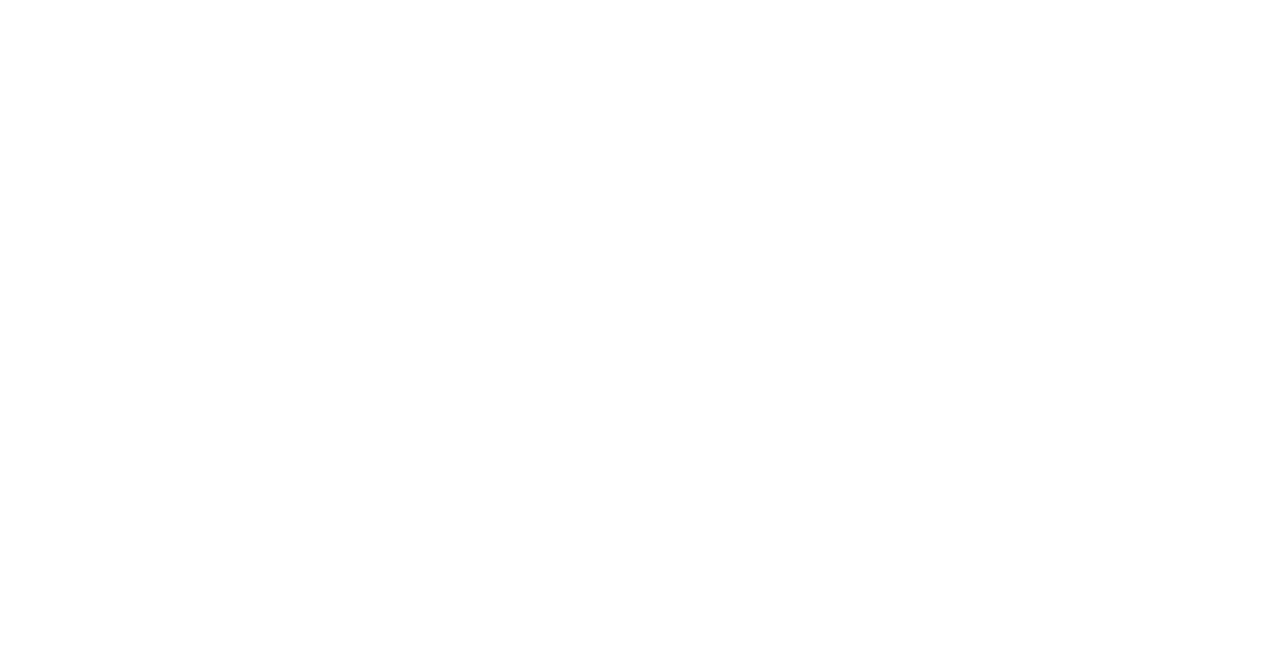
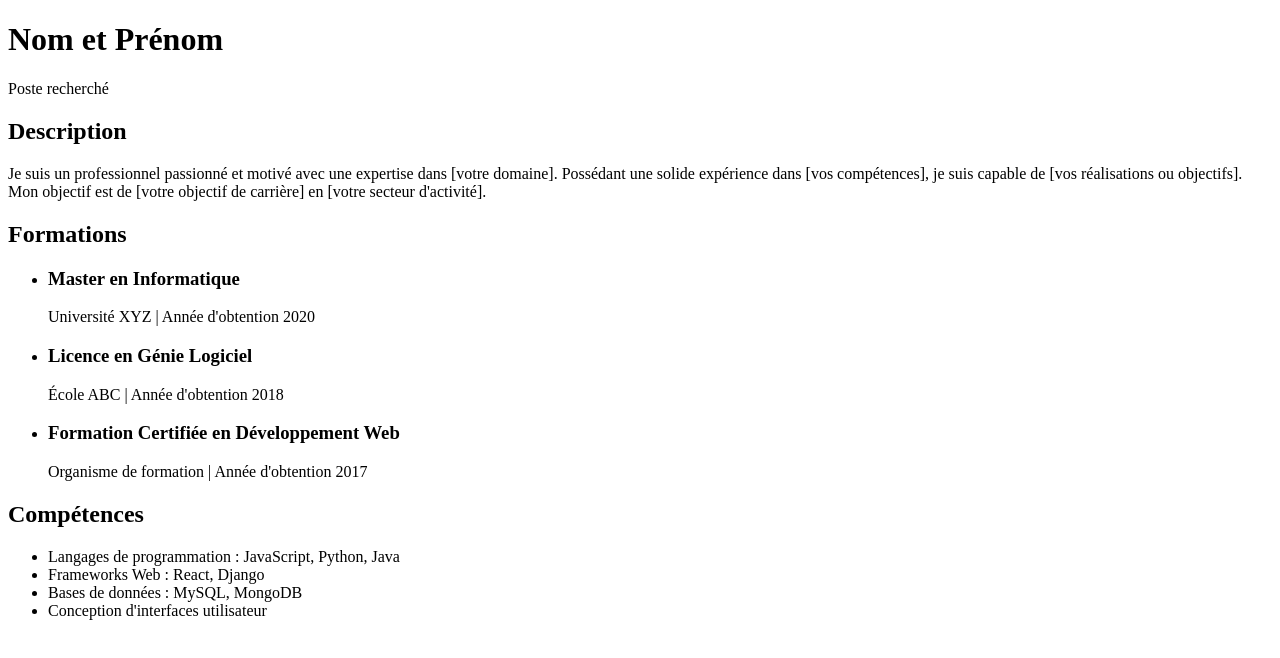
Before and after one commit to Bovisaloukou/git-mon-cv, a plain HTML site: page index.html in a window 1280 px wide. Drawn offline with Linux system fonts and the light colour scheme.

Commit message:
mise en place de la section competences

```diff
--- a/index.html
+++ b/index.html
@@ -3,9 +3,49 @@
 <head>
     <meta charset="UTF-8">
     <meta name="viewport" content="width=device-width, initial-scale=1.0">
-    <title>Document</title>
+    <title>Mon CV</title>
 </head>
 <body>
 
+    <header>
+        <h1>Nom et Prénom</h1>
+        <p>Poste recherché</p>
+    </header>
+
+    <section id="description">
+        <h2>Description</h2>
+        <p>Je suis un professionnel passionné et motivé avec une expertise dans [votre domaine]. Possédant une solide expérience dans [vos compétences], je suis capable de [vos réalisations ou objectifs]. Mon objectif est de [votre objectif de carrière] en [votre secteur d'activité].</p>
+    </section>
+
+    <section id="formations">
+        <h2>Formations</h2>
+        <ul>
+            <li>
+                <h3>Master en Informatique</h3>
+                <p>Université XYZ | Année d'obtention 2020</p>
+            </li>
+            <li>
+                <h3>Licence en Génie Logiciel</h3>
+                <p>École ABC | Année d'obtention 2018</p>
+            </li>
+            <li>
+                <h3>Formation Certifiée en Développement Web</h3>
+                <p>Organisme de formation | Année d'obtention 2017</p>
+            </li>
+            <!-- Ajoutez d'autres éléments <li> pour chaque formation -->
+        </ul>
+    </section>
+
+    <section id="competences">
+        <h2>Compétences</h2>
+        <ul>
+            <li>Langages de programmation : JavaScript, Python, Java</li>
+            <li>Frameworks Web : React, Django</li>
+            <li>Bases de données : MySQL, MongoDB</li>
+            <li>Conception d'interfaces utilisateur</li>
+            <!-- Ajoutez d'autres éléments <li> pour chaque compétence -->
+        </ul>
+    </section>
+
 </body>
 </html>
```
